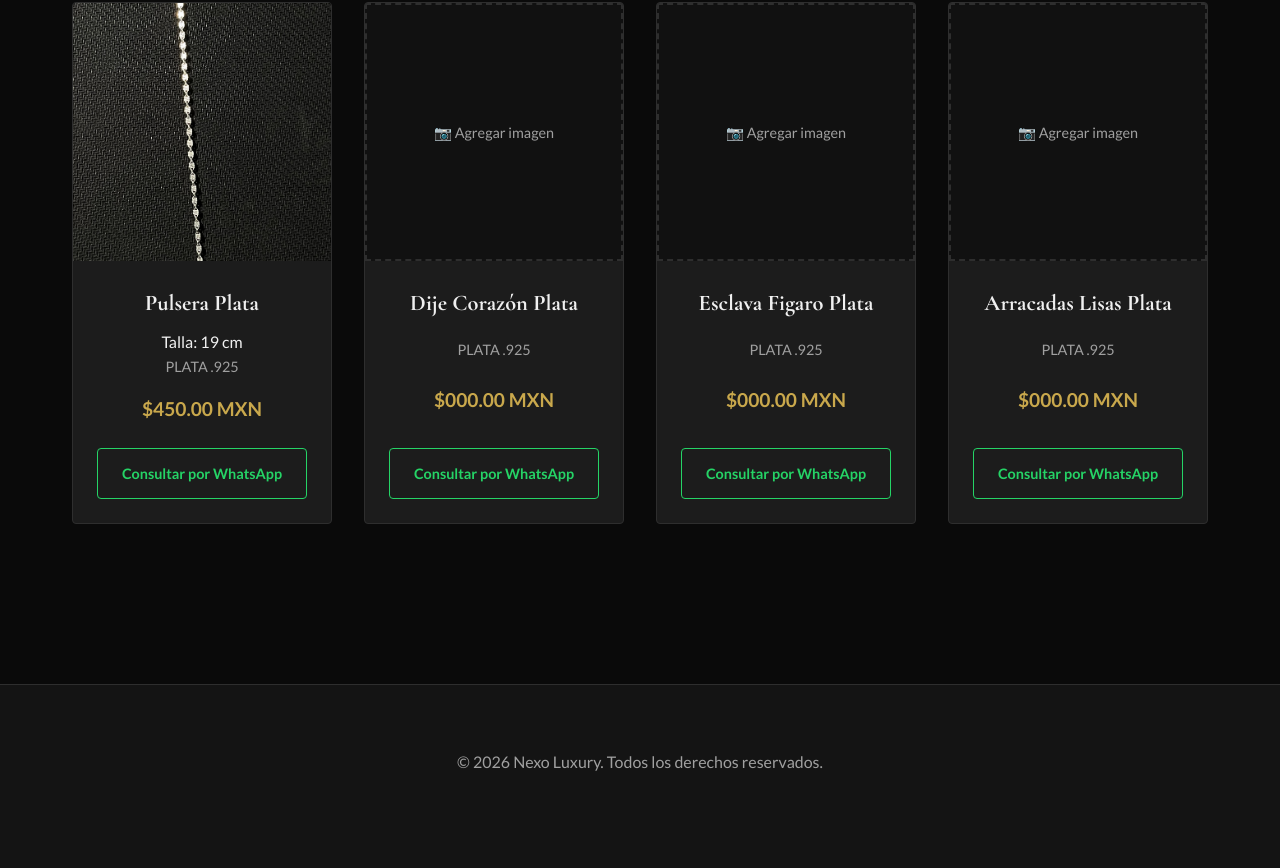
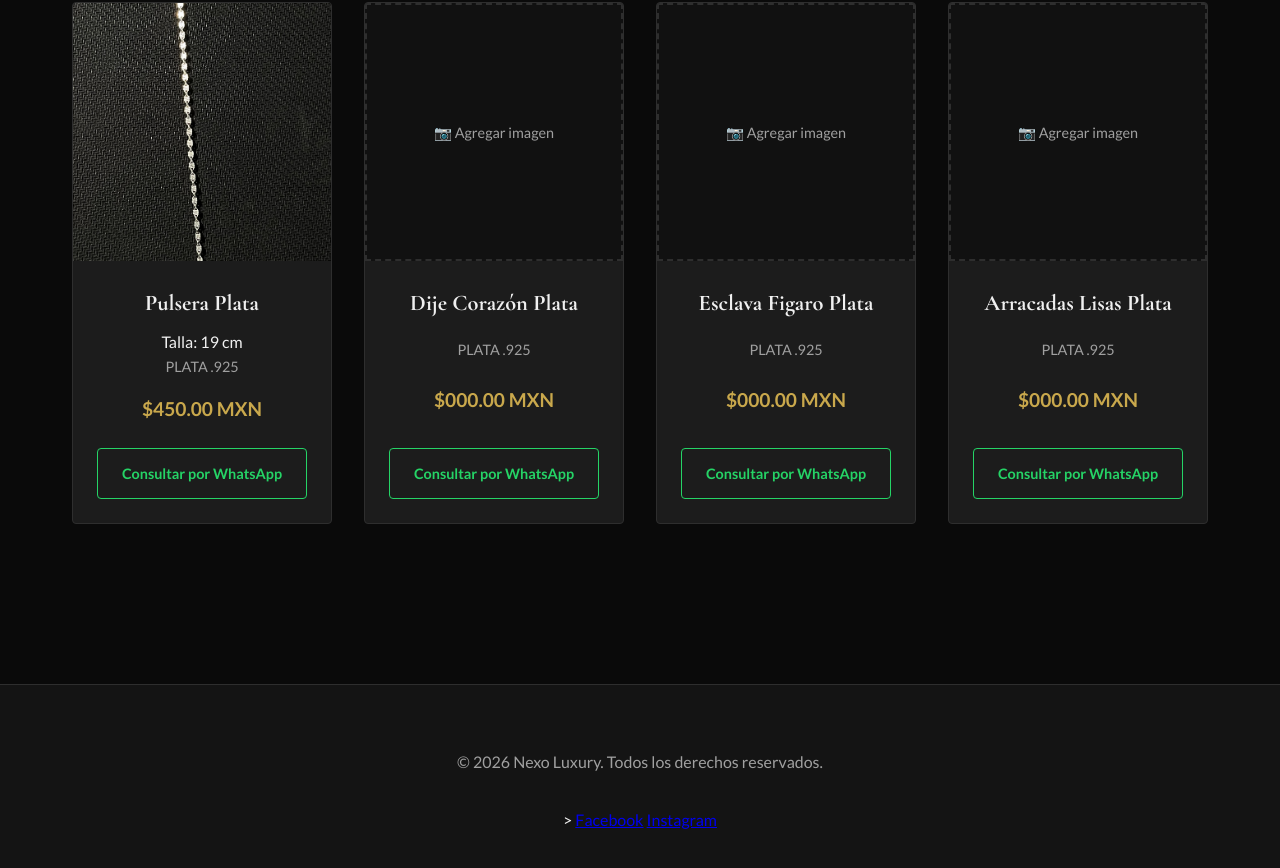
Before and after one commit to Jangelmqza/NexoLuxury, a website: page jewelry-catalog/public/index.html in a window 1280 px wide. Shown: the part 1808-2676 px from the top of the page. Drawn offline with nearby package versions, Linux system fonts and the light colour scheme.

Commit message:
links de contacto y redes sociales, y se han corregido algunos errores de formato en la descripción de los productos. Además, se ha actualizado el servidor para que escuche en un puerto dinámico, lo que es útil para despliegues en plataformas como Heroku. Estos cambios mejoran la funcionalidad y la presentación del catálogo de joyería, haciendo que sea más atractivo y fácil de usar para los clientes potenciales.

```diff
--- a/jewelry-catalog/public/index.html
+++ b/jewelry-catalog/public/index.html
@@ -201,7 +201,9 @@
         <div class="footer-content">
             <p>&copy; 2026 Nexo Luxury. Todos los derechos reservados.</p>
             <div class="social-links">
-                <!-- Enlaces a redes sociales -->
+                <!-- Enlaces a redes sociales -->>
+                <a href="https://www.facebook.com/nexoluxury" target="_blank" aria-label="Facebook">Facebook</a>
+                <a href="https://www.instagram.com/nexo.luxury" target="_blank" aria-label="Instagram">Instagram</a>
             </div>
         </div>
     </footer>
```
